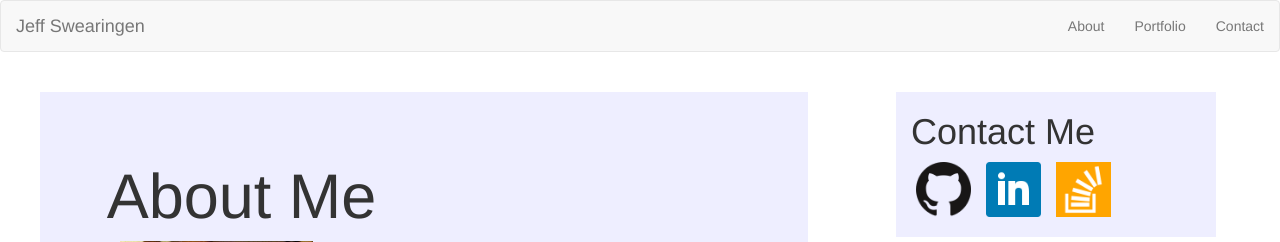
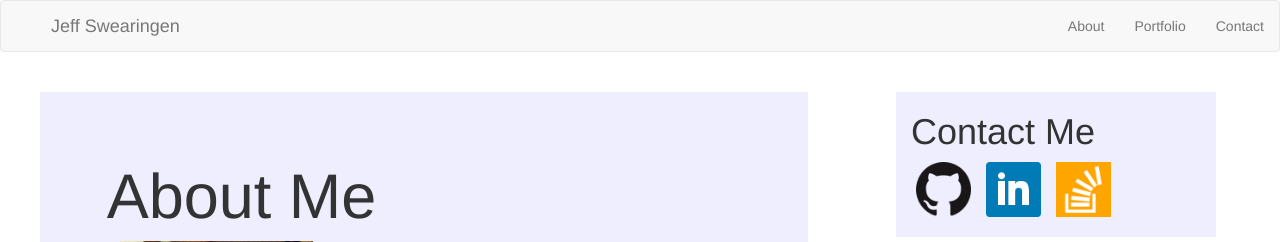
Before and after one commit to jeffswearingen/Bootstrap-Portfolio, a PHP site: page / in a window 1280 px wide. Shown: the top 242 px of the page. Run offline with PHP 8.4, Linux system fonts and the light colour scheme.

Commit message:
navbar adjustment

```diff
--- a/assets/css/style.css
+++ b/assets/css/style.css
@@ -98,3 +98,7 @@
 .input-group {
 	margin-bottom: 10px;
 }
+
+.navbar-brand {
+	padding: 15px 15px 15px 50px;
+}
```
